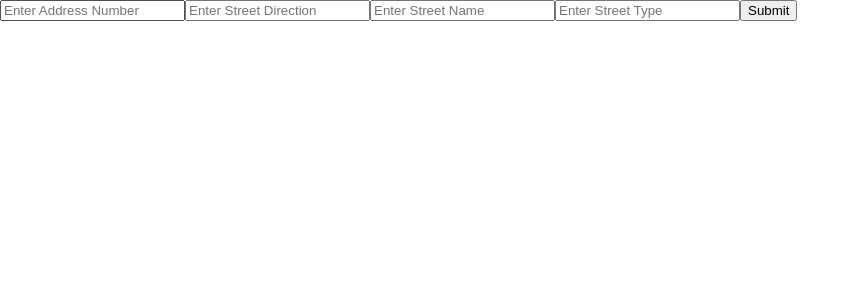
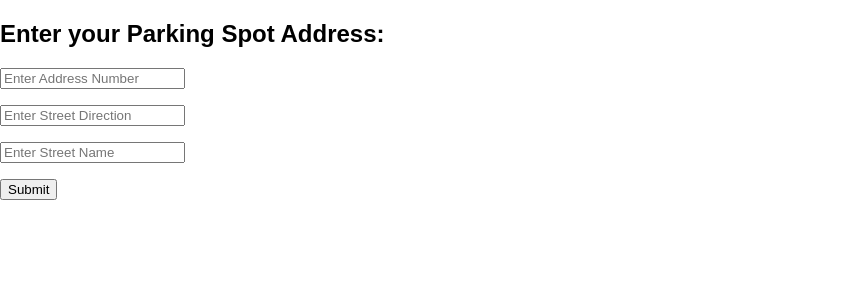
Before and after one commit to aimeemcgrenera/spotcheck, a React (Create React App) app in the folder client/: page / in a window 1280 px wide. Shown: the top 300 px of the page, without its empty margins (0-860 px from the left). Built offline with nearby package versions, Linux system fonts and the light colour scheme.

Commit message:
adjusted spot form format and took out street type

```diff
--- a/client/src/App.js
+++ b/client/src/App.js
@@ -11,7 +11,7 @@ class App extends Component {
       <div className='App'>
         <div className='ui text container'>
 
-          <ZoneSearch
+          <SpotForm
           />
 
         </div>
--- a/client/src/SpotForm.js
+++ b/client/src/SpotForm.js
@@ -8,44 +8,38 @@ class SpotForm extends React.Component {
     var number = document.getElementById('number').value;
     var direction = document.getElementById('direction').value;
     var street = document.getElementById('street').value;
-    var type = document.getElementById('type').value;
 
     fetch(`api/spot`, {
       method: 'POST',
       headers: new Headers(),
-      body: JSON.stringify({address_number:number, street_direction:direction, street_name:street, street_type:type})
+      body: JSON.stringify({address_number:number, street_direction:direction, street_name:street})
       }).then((res) => res.json())
         .then((data) => console.log(data))
         .catch((err) => console.log(err))
-
     }
 
   render(){
 
     return(
       <div id='spot-form'>
+      <h2>Enter your Parking Spot Address:</h2>
         <form onSubmit={this.handleSubmit} >
-          <input
+          <p><input
             type="text"
             id="number"
             placeholder="Enter Address Number"
-          />
-          <input
+          /></p>
+          <p><input
             type="text"
             id="direction"
             placeholder="Enter Street Direction"
-          />
-          <input
+          /></p>
+          <p><input
             type="text"
             id="street"
             placeholder="Enter Street Name"
-          />
-          <input
-            type="text"
-            id="type"
-            placeholder="Enter Street Type"
-          />
-          <button onClick={this.handleClick}>Submit</button>
+          /></p>
+          <p><button onClick={this.handleClick}>Submit</button></p>
 
           </form>
 
```
